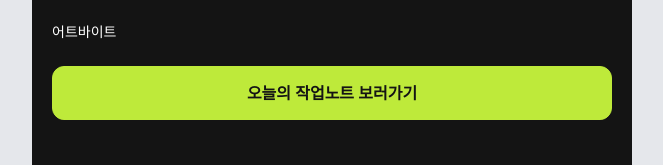
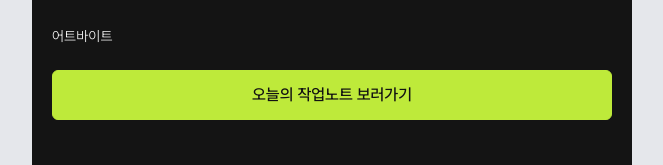
Before and after one commit to dajung-y/Artbite-Frontend, a React (Vite) app: page / in a window 1280 px wide. Shown: the part 632-797 px from the top of the page, without its empty margins (308-971 px from the left). Built offline with nearby package versions, Linux system fonts and the light colour scheme.

Commit message:
style: 폰트, 색상 적용

```diff
--- a/src/components/common/Button.tsx
+++ b/src/components/common/Button.tsx
@@ -2,38 +2,52 @@ import clsx from "clsx";
 import type React from "react";
 
 export interface ButtonProps extends React.ButtonHTMLAttributes<HTMLButtonElement> {
-  variant?: "primary" | "secondary" | "custom";
-  size?: "medium" | "large";
+  variant?: "primary" | "secondary" | "tertiary" | "custom";
+  size?: "sm" | "md";
   fullWidth?: boolean;
   bgColor?: string;
   textColor?: string;
   borderColor?: string;
   icon?: React.ReactNode;
+  iconPosition?: "left" | "right";
+  iconSize?: "sm" | "md";
 };
 
 export default function Button({
   variant = "primary",
-  size = "medium",
+  size = "md",
   fullWidth = false,
   bgColor,
   textColor,
   borderColor,
   icon,
+  iconPosition = "left",
+  iconSize = "sm",
+  disabled = false,
   className,
   children,
   ...rest
 }: ButtonProps) {
-  const baseStyle = "inline-flex items-center justify-center rounded-xl focus:outline-none border";
-  const sizeStyle = size === "large" ? "px-6 py-3.5 text-base font-semibold" : "px-4 py-2 text-sm";
-  const widthStyle = fullWidth ? "w-full block" : "";
-  const iconStyle = icon ? "flex-row gap-2" : "";
+  const baseStyle = "inline-flex items-center justify-center focus:outline-none border text-title4";
+  const sizeStyle = size === "md" ? "px-4 py-4 rounded-lg" : "px-3 py-3 rounded-md";
+  const widthStyle = fullWidth ? "w-full" : "";
 
   const variantStyle =
     variant === "primary"
-     ? "bg-primary text-black border-primary"
+     ? "bg-primary border-primary text-greyscale-900"
      : variant === "secondary"
-     ? "bg-secondary text-white border-secondary"
+     ? "bg-greyscale-600 border-greyscale-600 text-greyscale-200"
+     :  variant === "tertiary"
+     ? "bg-greyscale-700 border-greyscale-700 text-greyscale-100"
      : "";
+
+  const iconStyle = clsx(
+  "flex items-center justify-center shrink-0",
+    iconSize === "sm" ? "w-4 h-4" : "w-6 h-6"
+  );
+
+  const disabledStyle = "bg-greyscale-700 border-greyscale-700 text-greyscale-400";
+
 
   const customStyle = clsx(
     bgColor,
@@ -45,15 +59,24 @@ export default function Button({
     baseStyle,
     sizeStyle,
     widthStyle,
-    iconStyle,
     variantStyle,
     customStyle,
+    disabled ? disabledStyle : "",
     className);
 
   return (
-    <button className={buttonClass} {...rest}>
-      {icon && <span>{icon}</span>}
+    <button className={buttonClass} disabled={disabled} {...rest}>
+      {icon && iconPosition === "left" && (
+        <span className={clsx(iconStyle, "mr-2")}>
+          <span className="w-full h-full">{icon}</span>
+        </span>
+      )}
       {children}
+      {icon && iconPosition === "right" && (
+        <span className={clsx(iconStyle, "ml-2")}>
+          <span className="w-full h-full">{icon}</span>
+        </span>
+      )}
     </button>
   )
 }
--- a/src/index.css
+++ b/src/index.css
@@ -1,3 +1,13 @@
 @tailwind base;
 @tailwind components;
 @tailwind utilities;
+
+@layer base{
+  @font-face{
+    font-family: 'Pretendard';
+    src: url('/fonts/PretendardVariable.woff2') format('woff2-variations');
+    font-weight: 100 900;
+    font-style: normal;
+    font-display: swap;
+  }
+}
--- a/tailwind.config.js
+++ b/tailwind.config.js
@@ -6,6 +6,8 @@ module.exports = {
   ],
   theme: {
     extend: {
+
+      // 색상
       colors:{
         white: {
           DEFAULT: "#FFFFFF",
@@ -15,6 +17,32 @@ module.exports = {
           DEFAULT: "#141414",
           100: "#000000",
         },
+        greyscale: {
+          100: "#F5F5F5",
+          200: "#E0E0E0",
+          300: "#C2C2C2",
+          400: "#A0A0A0",
+          500: "#585858",
+          600: "#3C3C3C",
+          700: "#2A2A2A",
+          800: "#1E1E1E",
+          900: "#121212"
+        },
+        green: {
+          100: "#F6FCDD",
+          200: "#EAF9B2",
+          300: "#D9F47D",
+          400: "#BEEA3A",
+          500: "#506F25",
+          600: "#32451A",
+          700: "#1F2B10",
+          800: "#141A0B",
+          900: "#0D1008",
+        },
+        red: {
+          400: "#FE4848",
+          500: "#D83A3A"
+        },
         'primary': '#BEEA3A',
         'secondary' : '#2A2A2A',
         'kakao-yellow': '#FADF4B',
@@ -22,7 +50,80 @@ module.exports = {
         'google-black': '#131314',
         'google-border' : '#3A3A3A'
       },
-      // 폰트 추가
+
+      // 폰트
+      fontFamily: {
+        sans: ['Pretendard', 'system-ui', 'sans-serif'],
+      },
+      fontSize: {
+        // title1 : 24px / SemiBold / line height 34px
+        title1: [
+          '1.5rem',
+          {
+            fontWeight: '600',
+            lineHeight: '2.125rem'
+          }
+        ],
+        // title2 : 22px / SemiBold / line height 32px
+        title2: [
+          '1.375rem',
+          {
+            fontWeight: '600',
+            lineHeight: '2rem'
+          }
+        ],
+        // title3 : 18px / SemiBold / line height 26px
+        title3: [
+          '1.125rem',
+          {
+            fontWeight: '600',
+            lineHeight: '1.625rem'
+          }
+        ],
+        // title4 : 16px / Medium / line height 24px
+        title4 : [
+          '1rem',
+          {
+            fontWeight: '500',
+            lineHeight: '1.5rem'
+          }
+        ],
+        // body1 : 16px Light / line height 24px / letter spacing -0.2px
+        body1 : [
+          '1rem',
+          {
+            fontWeight: '300',
+            lineHeight: '1.5rem',
+            letterSpacing: '-0.0125rem'
+          }
+        ],
+        // body1-long : 16px Light / line height 30px / letter spacing -0.2px
+        'body1-long' : [
+          '1rem',
+          {
+            fontWeight: '300',
+            lineHeight: '1.875rem',
+            letterSpacing: '-0.0125rem'
+          }
+        ],
+        // body2 : 14px / Medium / line height 22px
+        body2: [
+          '0.875rem',
+          {
+            fontWeight: '500',
+            lineHeight: '1.375rem',
+          }
+        ],
+        // caption : 14px / Light / line height 20px / letter spacing -0.2px
+        caption: [
+          '0.875rem',
+          {
+            fontWeight: '300',
+            lineHeight: '1.25rem',
+            letterSpacing: '-0.0125rem'
+          }
+        ]
+      }
     },
   },
   plugins: [],
```
Also changed, not shown: public/fonts/PretendardVariable.woff2 (added).
